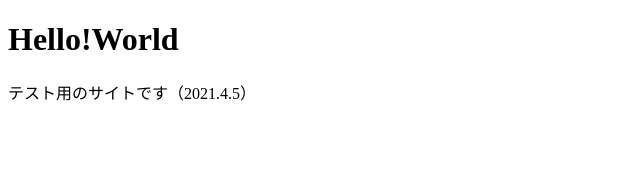
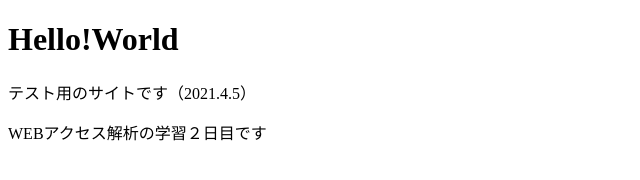
Before and after one commit to 40zaki/40zaki, a plain HTML site: page index.html in a window 1280 px wide. Shown: the whole page, without its empty margins (0-640 px from the left). Drawn offline with Linux system fonts and the light colour scheme.

Commit message:
Update index.html

```diff
--- a/index.html
+++ b/index.html
@@ -7,5 +7,6 @@
 <body>
     <h1>Hello!World</h1>
     <p>テスト用のサイトです（2021.4.5）</p>
+    <p>WEBアクセス解析の学習２日目です</p>
 </body>
 </html>
```
